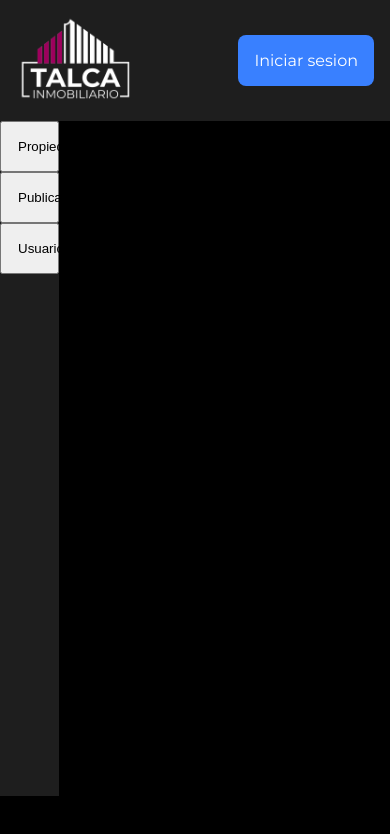
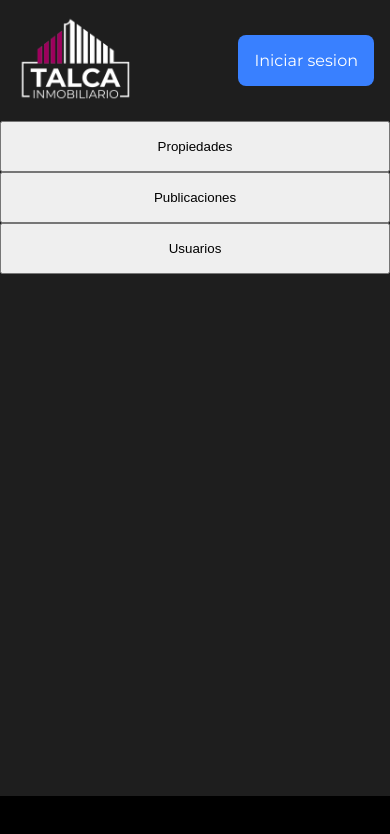
Before and after one commit to david-aravena/inmo, a Next.js app: page /buscador in a window 390 px wide. Shown: the top 834 px of the page. Built offline with nearby package versions, Linux system fonts and the light colour scheme.

Commit message:
add: search component for small device

```diff
--- /dev/null
+++ b/src/components/formSearch/formSearch.module.css
@@ -0,0 +1,48 @@
+.container{
+  width:100%;
+  height: 100%;
+  display:flex
+}
+
+.dashboardContainer{
+  width:15%;
+  height:100%;
+  background-color: var(--background-gray);
+}
+
+
+
+.typeButtons{
+  width:100%;
+  height:auto;
+  display: flex;
+  flex-direction:column
+}
+
+.resultContainer{
+  width:85%;
+  height:100%
+}
+
+.attributesContainer{
+  width:100%;
+  height: 50%
+}
+
+@media (max-width: 700px) {
+
+  .container{
+    flex-direction: column;
+  }
+
+  .dashboardContainer{
+    width:100%;
+    min-height: 100%;
+
+  }
+
+  .resultContainer{
+    width:100%;
+    height:50%
+  }
+}
--- a/src/components/formSearch/index.jsx
+++ b/src/components/formSearch/index.jsx
@@ -1,6 +1,8 @@
 "use client"
 import { useState } from "react"
 import AnimatedInput from 'src/components/animatedInput/'
+import styles from './formSearch.module.css'
+
 
 export default function FormSearch({buttons}){
   const [typeSelected, setTypeSelected] = useState(null);
@@ -16,9 +18,9 @@ export default function FormSearch({buttons}){
   };
 
   return(
-    <div style={{width:"100%", height:"100%", display:"flex"}}>
-      <div style={{width:"15%", height:"100%", backgroundColor:"var(--background-gray)"}}>
-        <div style={{width:"100%", height:"auto", display:"flex", flexDirection:"column"}}>
+    <div className={styles.container}>
+      <div className={styles.dashboardContainer}>
+        <div className={styles.typeButtons}>
           {buttons.map((button) => (
             <button style={{ padding: "1rem" }} onClick={(e) => setTypeSelected(e.target.innerText)}>
               {button.value}
@@ -26,7 +28,7 @@ export default function FormSearch({buttons}){
           ))}
         </div>
 
-        <div style={{width:"100%", height:"50%"}}>
+        <div className={styles.attributesContainer}>
           {selectedButton && (
             <div>
               <h3 style={{color:"white"}}>Buscar por: </h3>
@@ -45,7 +47,7 @@ export default function FormSearch({buttons}){
         </div>
       </div>
 
-      <div style={{width:"85%", height:"100%"}}>
+      <div className={styles.resultContainer}>
 
       </div>
     </div>
```
Also changed, not shown: src/components/formSearch/styles.css (deleted, +0 -52 lines). Lines whose indentation alone changed are shown as unchanged.
